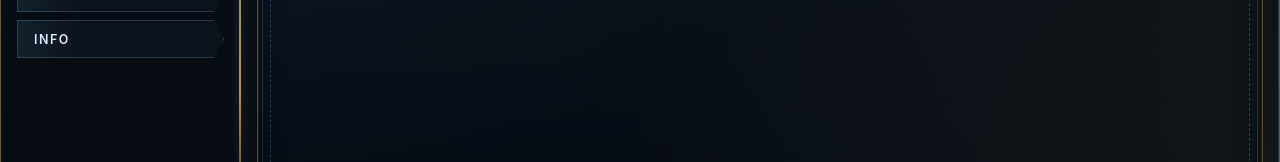
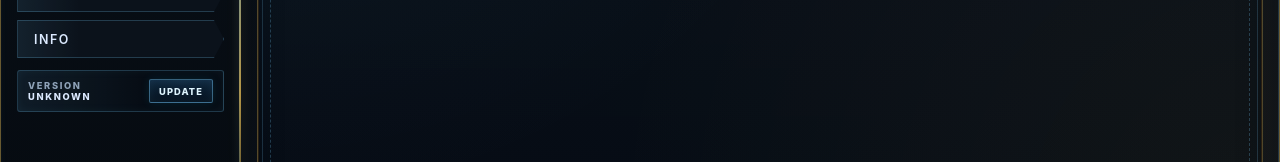
Before and after one commit to DizerArt/Sc2_Adjutant, a React (Vite) app in the folder 02_application/: page / in a window 1280 px wide. Shown: the part 560-722 px from the top of the page. Built offline with nearby package versions, Linux system fonts and the light colour scheme.

Commit message:
Release 1.0.5

```diff
--- a/02_application/package.json
+++ b/02_application/package.json
@@ -1,6 +1,6 @@
 {
   "name": "sc2-assistant-application",
-  "version": "1.0.4",
+  "version": "1.0.5",
   "private": true,
   "type": "module",
   "description": "Desktop-first SC2 opponent analysis application foundation.",
--- a/02_application/src/main/electron/preload.cjs
+++ b/02_application/src/main/electron/preload.cjs
@@ -1,6 +1,7 @@
 const { contextBridge, ipcRenderer } = require("electron");
 
 const IPC_CHANNELS = {
+  appVersion: "app:version",
   diagnosticsGet: "diagnostics:get",
   settingsGet: "settings:get",
   settingsSave: "settings:save",
@@ -34,6 +35,7 @@ const IPC_CHANNELS = {
 
 contextBridge.exposeInMainWorld("sc2Assistant", {
   version: "0.1.0",
+  getAppVersion: () => ipcRenderer.invoke(IPC_CHANNELS.appVersion),
   getDiagnostics: () => ipcRenderer.invoke(IPC_CHANNELS.diagnosticsGet),
   getSettings: () => ipcRenderer.invoke(IPC_CHANNELS.settingsGet),
   saveSettings: (request) => ipcRenderer.invoke(IPC_CHANNELS.settingsSave, request),
--- a/02_application/src/renderer/components/AppShell.tsx
+++ b/02_application/src/renderer/components/AppShell.tsx
@@ -118,6 +118,7 @@ type OpponentProfileDraft = {
 
 export function AppShell() {
   const [activeView, setActiveView] = useState<ActiveView>("match");
+  const [appVersion, setAppVersion] = useState<string | null>(null);
   const [compactMode, setCompactMode] = useState(false);
   const [dashboardState, setDashboardState] = useState<DashboardState>({
     diagnostics: null,
@@ -316,6 +317,27 @@ export function AppShell() {
   }, [loadDashboard]);
 
   useEffect(() => {
+    let isMounted = true;
+
+    void window.sc2Assistant
+      ?.getAppVersion()
+      .then((response) => {
+        if (isMounted) {
+          setAppVersion(response.version);
+        }
+      })
+      .catch(() => {
+        if (isMounted) {
+          setAppVersion(null);
+        }
+      });
+
+    return () => {
+      isMounted = false;
+    };
+  }, []);
+
+  useEffect(() => {
     if (!selectedMatchId || !window.sc2Assistant) {
       setMatchDetailsState({
         matchId: selectedMatchId,
@@ -937,6 +959,21 @@ export function AppShell() {
               </button>
             ))}
           </nav>
+
+          <div className="sidebar-version-row" aria-label={t("info.version")}>
+            <span className="sidebar-version-label">
+              {t("info.version")}{" "}
+              <strong>{appVersion ?? t("profile.unknown")}</strong>
+            </span>
+            <a
+              className="sidebar-update-link"
+              href={LATEST_RELEASE_URL}
+              rel="noreferrer"
+              target="_blank"
+            >
+              {t("info.update")}
+            </a>
+          </div>
 
           {dashboardState.monitoring?.lastError ? (
             <div className="sidebar-monitoring-error" role="status">
@@ -1874,6 +1911,9 @@ function OpponentInfoEditor(props: OpponentInfoEditorProps) {
   );
 }
 
+const LATEST_RELEASE_URL =
+  "https://github.com/DizerArt/Sc2_Adjutant/releases/latest";
+
 function InfoView({ t }: { readonly t: Translator }) {
   return (
     <section className="info-layout">
@@ -2000,6 +2040,7 @@ function InfoView({ t }: { readonly t: Translator }) {
           <li>{t("info.tipReadonly")}</li>
         </ul>
       </div>
+
     </section>
   );
 }
--- a/02_application/src/renderer/i18n.ts
+++ b/02_application/src/renderer/i18n.ts
@@ -47,6 +47,8 @@ const dictionary = {
     "info.goodToKnow": "Good to know",
     "info.license": "License",
     "info.quickStart": "Quick start",
+    "info.update": "Update",
+    "info.version": "Version",
     "info.aboutBody1":
       "SC2 Adjutant is a desktop companion for StarCraft II that watches your live matches, identifies opponents, and surfaces what you have learned about them before the first engagement. It builds a local database of races, MMR, replay history, and your own notes so the next time you face the same player you are not starting from zero.",
     "info.aboutBody2":
@@ -296,6 +298,8 @@ const dictionary = {
     "info.goodToKnow": "Полезно знать",
     "info.license": "Лицензия",
     "info.quickStart": "Быстрый старт",
+    "info.update": "Обновить",
+    "info.version": "Версия",
     "info.aboutBody1":
       "SC2 Adjutant — это настольный помощник для StarCraft II: он отслеживает текущие матчи, определяет оппонентов и показывает накопленную информацию до первого контакта в игре. Приложение ведёт локальную базу рас, MMR, истории реплеев и ваших заметок, чтобы при следующей встрече с тем же игроком вы не начинали с нуля.",
     "info.aboutBody2":
--- a/02_application/src/renderer/styles/app.css
+++ b/02_application/src/renderer/styles/app.css
@@ -590,6 +590,70 @@ h3 {
     inset 0 0 12px rgba(121, 207, 255, 0.18),
     0 0 12px rgba(255, 216, 107, 0.22);
   text-shadow: 0 0 6px rgba(255, 216, 107, 0.4);
+}
+
+.sidebar-version-row {
+  display: flex;
+  align-items: center;
+  justify-content: space-between;
+  gap: 8px;
+  margin-top: -10px;
+  padding: 8px 10px;
+  border: 1px solid rgba(121, 207, 255, 0.22);
+  border-radius: 3px;
+  background:
+    linear-gradient(90deg, rgba(121, 207, 255, 0.08) 0%, transparent 60%),
+    rgba(8, 15, 24, 0.7);
+  box-shadow: inset 0 0 10px rgba(121, 207, 255, 0.05);
+}
+
+.sidebar-version-label {
+  min-width: 0;
+  color: #8ea2b8;
+  font-size: 0.58rem;
+  font-weight: 800;
+  letter-spacing: 0.18em;
+  text-transform: uppercase;
+}
+
+.sidebar-version-label strong {
+  color: #dceaff;
+  font-weight: 800;
+}
+
+.sidebar-update-link {
+  display: inline-grid;
+  flex: 0 0 auto;
+  place-items: center;
+  min-height: 24px;
+  padding: 0 9px;
+  border: 1px solid rgba(121, 207, 255, 0.42);
+  border-radius: 2px;
+  background:
+    linear-gradient(180deg, rgba(17, 43, 68, 0.9), rgba(6, 18, 30, 0.96)),
+    radial-gradient(
+      circle at 50% 0%,
+      rgba(121, 207, 255, 0.18),
+      transparent 70%
+    );
+  color: #dff5ff;
+  font-size: 0.58rem;
+  font-weight: 800;
+  letter-spacing: 0.12em;
+  text-decoration: none;
+  text-transform: uppercase;
+  box-shadow:
+    inset 0 0 10px rgba(121, 207, 255, 0.08),
+    0 0 10px rgba(23, 217, 255, 0.1);
+}
+
+.sidebar-update-link:hover,
+.sidebar-update-link:focus-visible {
+  border-color: rgba(121, 207, 255, 0.78);
+  color: #ffffff;
+  box-shadow:
+    inset 0 0 14px rgba(121, 207, 255, 0.14),
+    0 0 16px rgba(23, 217, 255, 0.18);
 }
 
 .sidebar-monitoring-error {
--- a/02_application/src/shared/ipc/channels.ts
+++ b/02_application/src/shared/ipc/channels.ts
@@ -1,4 +1,5 @@
 export const IPC_CHANNELS = {
+  appVersion: "app:version",
   diagnosticsGet: "diagnostics:get",
   settingsGet: "settings:get",
   settingsSave: "settings:save",
--- a/02_application/src/shared/ipc/contracts.ts
+++ b/02_application/src/shared/ipc/contracts.ts
@@ -22,6 +22,10 @@ import type { Opponent, UpdateOpponentProfileInput } from "../../domain/entities
 import type { Race } from "../../domain/value-objects/race.js";
 
 export type RendererDiagnosticsResponse = DiagnosticsReport;
+
+export type AppVersionResponse = {
+  readonly version: string;
+};
 
 export type RendererSettingsResponse = {
   readonly settings: AppSettings;
@@ -151,6 +155,7 @@ export type SetCompactWindowRequest =
 
 export type Sc2AssistantBridge = {
   readonly version: string;
+  readonly getAppVersion: () => Promise<AppVersionResponse>;
   readonly getDiagnostics: () => Promise<RendererDiagnosticsResponse>;
   readonly getSettings: () => Promise<RendererSettingsResponse>;
   readonly saveSettings: (request: SaveSettingsRequest) => Promise<RendererSettingsResponse>;
```
Also changed, not shown: 02_application/src/main/electron/ipc-handlers.ts (+72 -2 lines), 1 other file (tests, documents, lock files or other folders).
